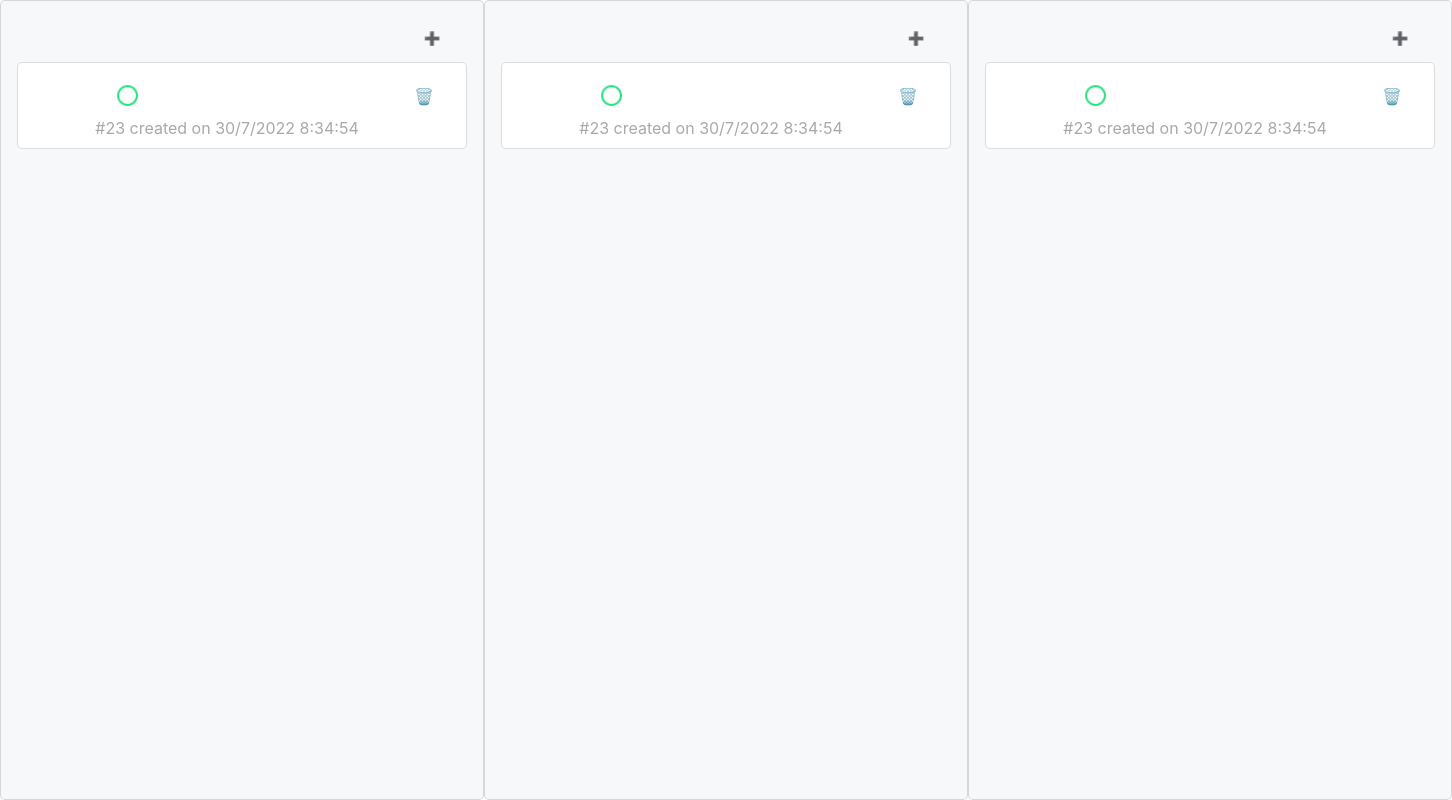
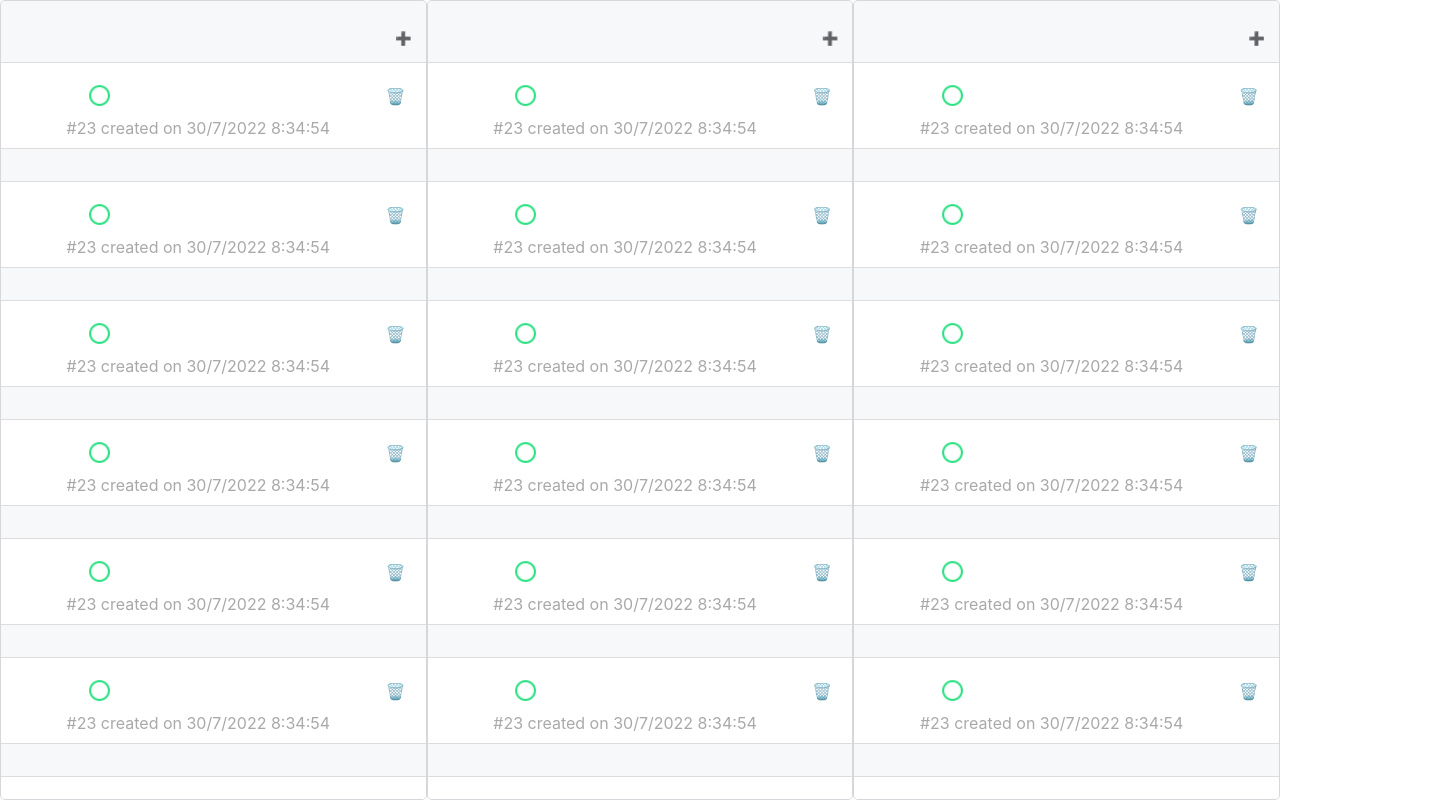
Before and after one commit to ccrolo/tablero-kanban, a React (Create React App) app in the folder tablero-kanban/: page / in a window 1280 px wide. Shown: the whole page, 1452 px wide, since content can reach past the window. Built offline with nearby package versions, Linux system fonts and the light colour scheme.

Commit message:
pruebas con scroll

```diff
--- a/tablero-kanban/src/components/column/indexColumn.jsx
+++ b/tablero-kanban/src/components/column/indexColumn.jsx
@@ -7,6 +7,21 @@ function Column(){
         <div className="column_container">
             <Button></Button>
             <Card></Card>
+            <Card></Card>
+            <Card></Card>
+            <Card></Card>
+            <Card></Card>
+            <Card></Card>
+            <Card></Card>
+            <Card></Card>
+            <Card></Card>
+            <Card></Card>
+            <Card></Card>
+            <Card></Card>
+            <Card></Card>
+            <Card></Card>
+            <Card></Card>
+            <Card></Card>
         </div>
     )
  }
--- a/tablero-kanban/src/components/column/styleColumn.css
+++ b/tablero-kanban/src/components/column/styleColumn.css
@@ -7,5 +7,6 @@
     border-radius: 5px;
     border: 1px solid rgba(27,31,35,0.15);
     align-items: center;
+    overflow-y: scroll;
 
 }
```
